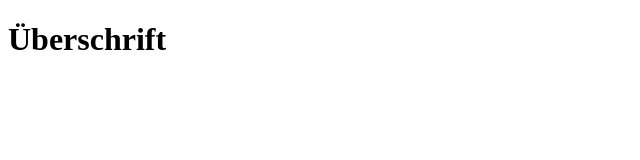
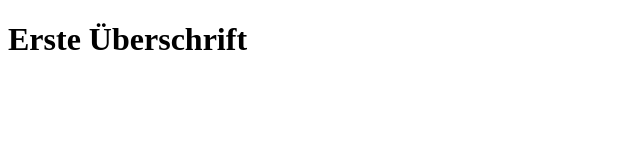
Before and after one commit to koenighofolpe/koenighofolpe.github.io, a plain HTML site: page index.html in a window 1280 px wide. Shown: the whole page, without its empty margins (0-640 px from the left). Drawn offline with Linux system fonts and the light colour scheme.

Commit message:
new content

```diff
--- a/index.html
+++ b/index.html
@@ -7,6 +7,6 @@
     <title>Document</title>
 </head>
 <body>
-    <h1>Überschrift</h1>
+    <h1>Erste Überschrift</h1>
 </body>
 </html>
```
